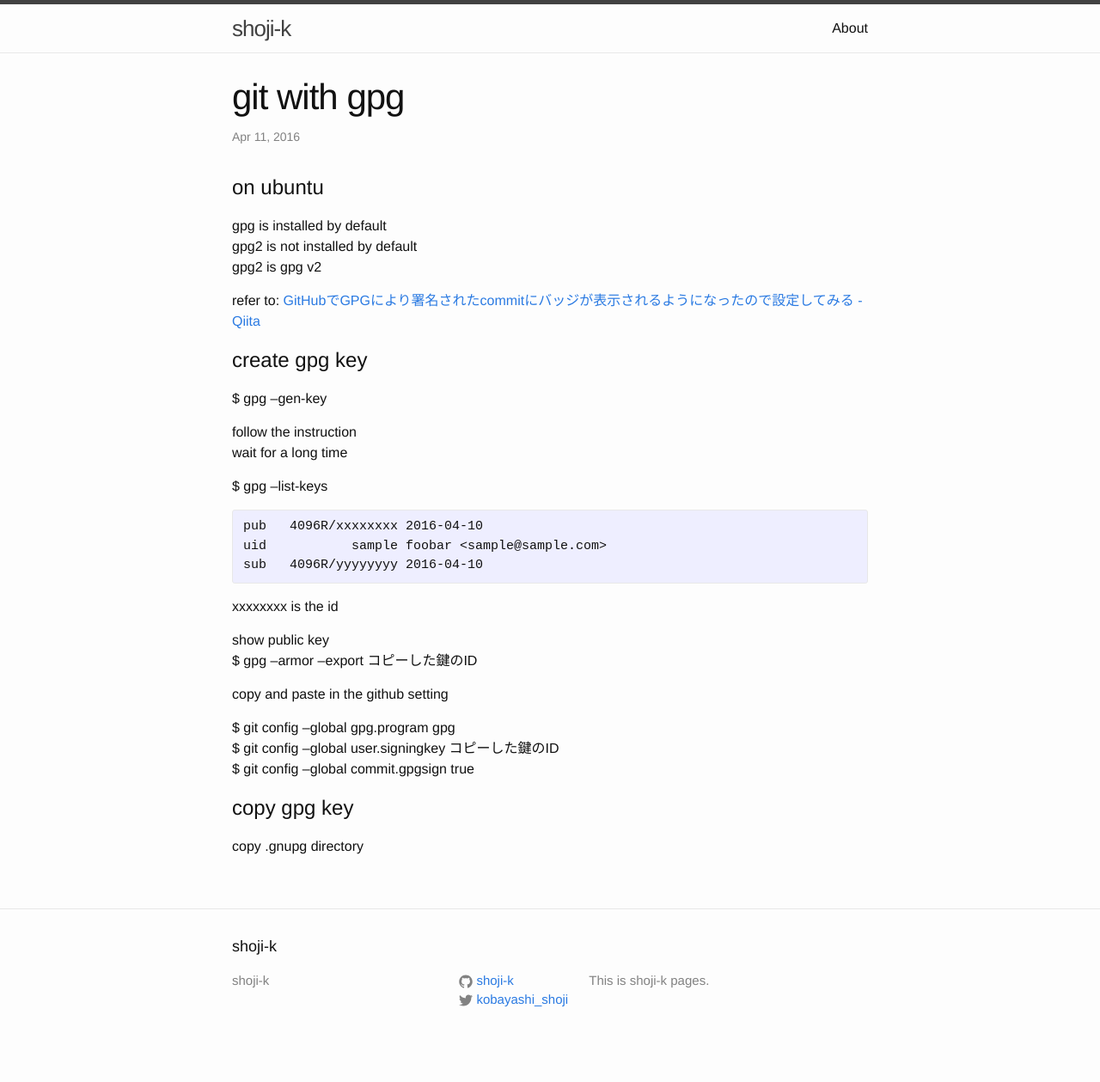
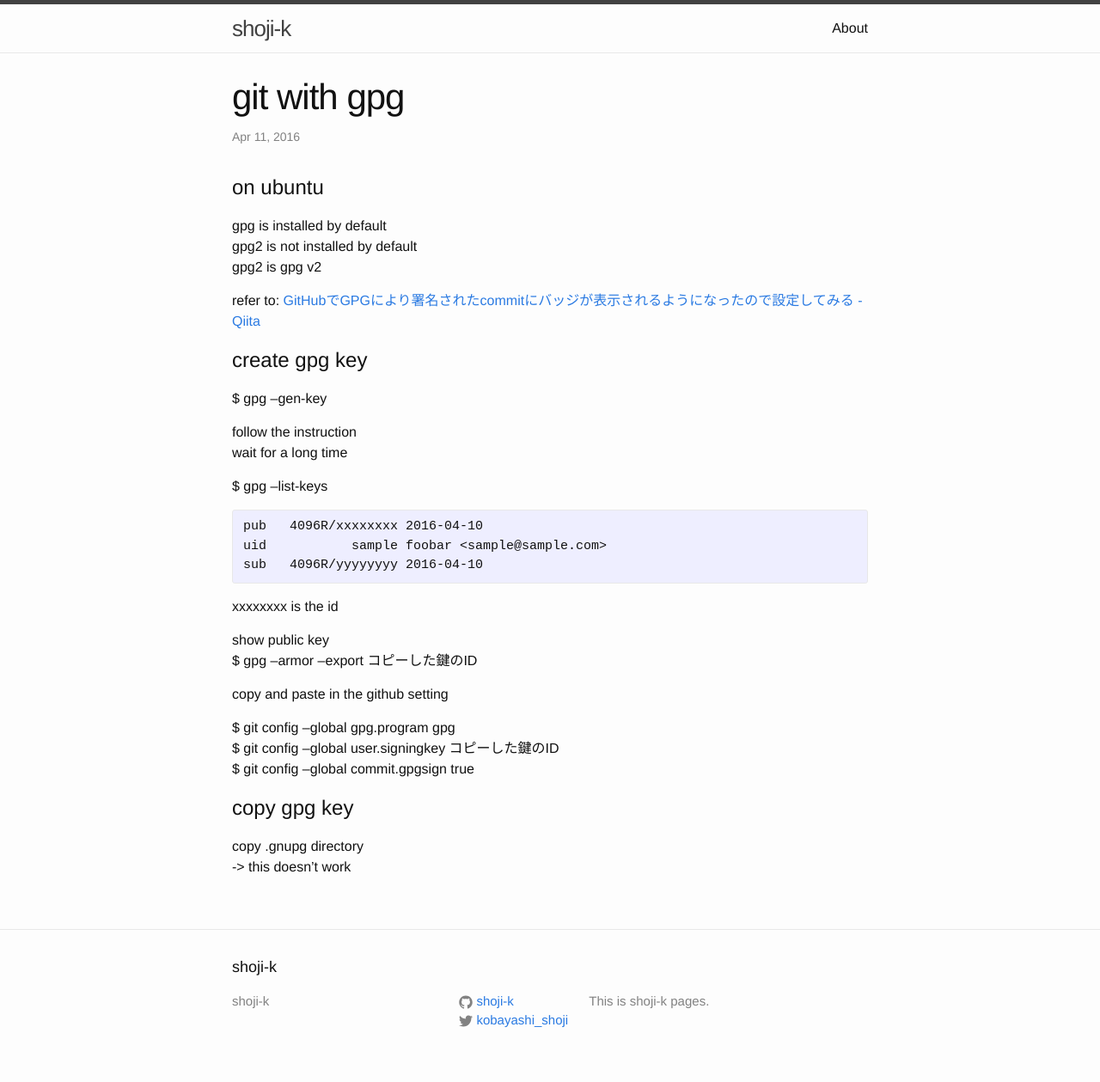
Before and after one commit to shoji-k/shoji-k.github.com, a Jekyll site: the page built from _posts/2016-04-11-git-with-gpg.markdown, in a window 1280 px wide. Shown: the whole page at 86% size. Built offline with Jekyll 4.4.1, drawn with Linux system fonts in a browser that asks for light colours; before the commit the page ends 1235 px from its top, so only the background shows below that.

Commit message:
add a comment on the git with gpg post

```diff
--- a/_posts/2016-04-11-git-with-gpg.markdown
+++ b/_posts/2016-04-11-git-with-gpg.markdown
@@ -42,3 +42,4 @@ $ git config --global commit.gpgsign true
 # copy gpg key
 
 copy .gnupg directory
+-> this doesn't work
```
